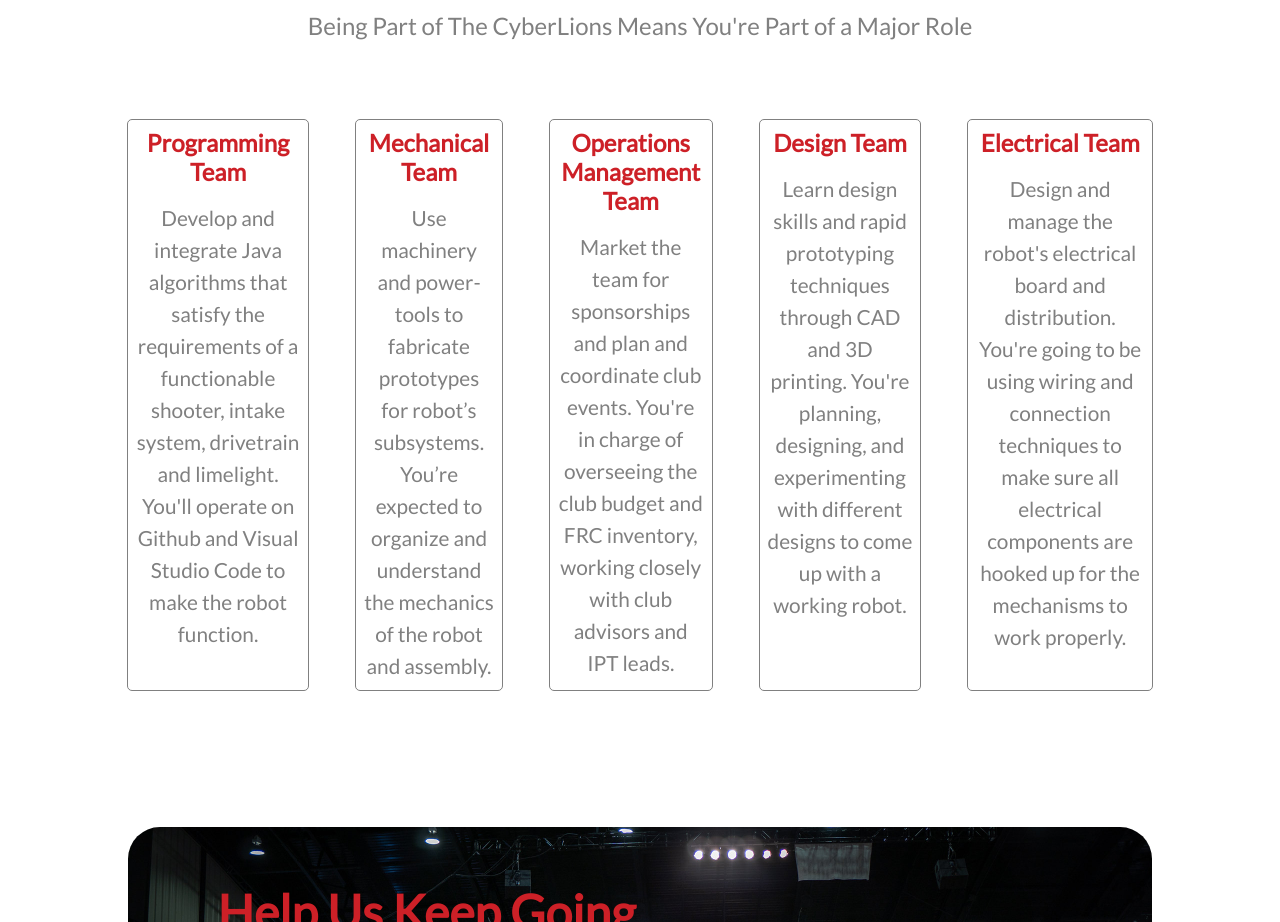
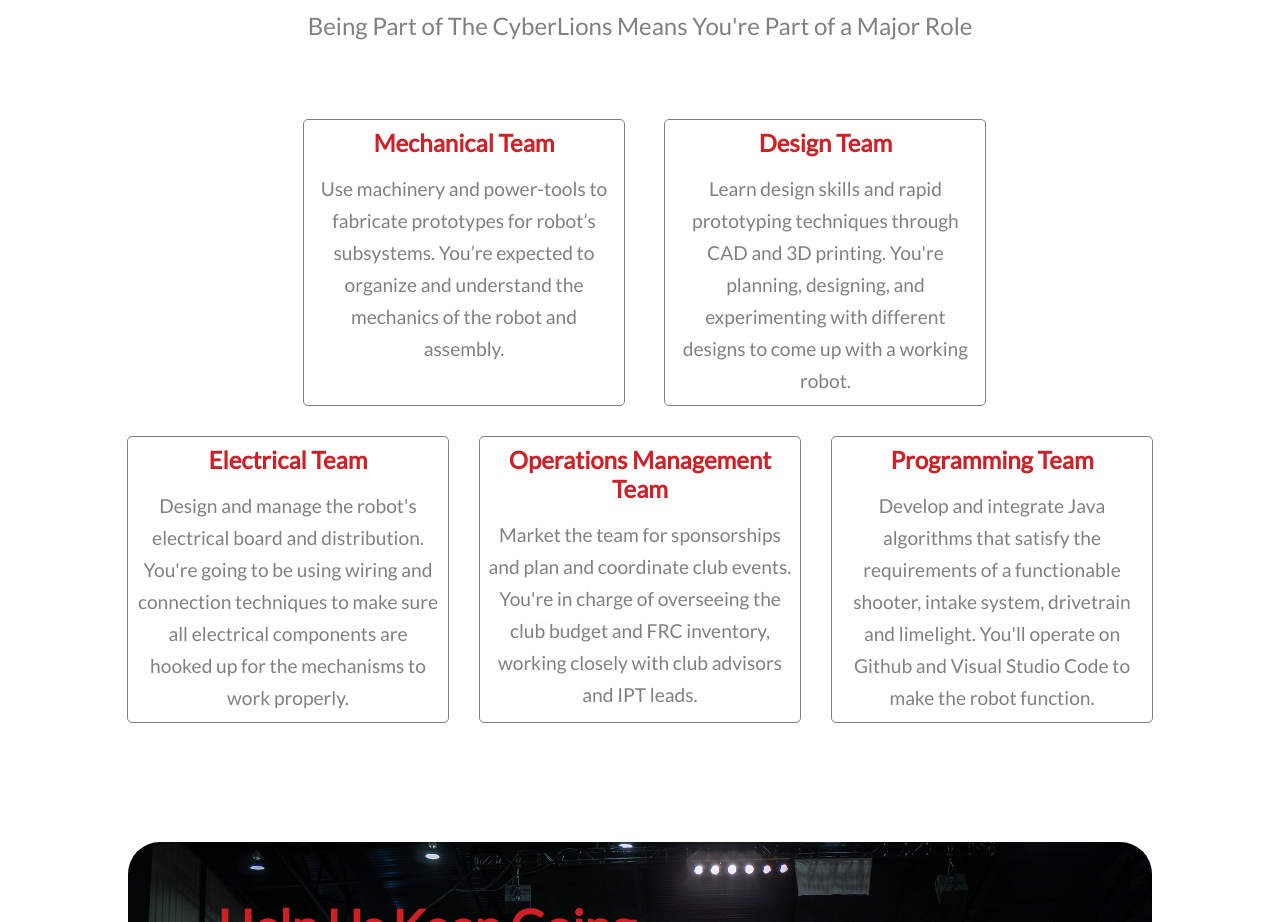
Before and after one commit to CyberLions-8521/Robotics-Site, a React (Create React App) app: page /about in a window 1280 px wide. Shown: the part 1100-2022 px from the top of the page. Built offline with nearby package versions, Linux system fonts and the light colour scheme; a web font is replaced by a local one.

Commit message:
New Design About Page
Subteam switch from columns to rows

```diff
--- a/src/App.css
+++ b/src/App.css
@@ -470,9 +470,15 @@ main::after{
 }
 
 .about-subteams{
-  display: flex;
-  flex-direction: row-reverse;
-  gap: 3rem;
+
+  display: grid;
+  grid-template-areas:
+  "mechanical mechanical design design"
+  "electrical operations operations software";
+
+  justify-content: center;
+  gap: 2rem;
+
 }
 
 .about-subteams article{
@@ -480,7 +486,7 @@ main::after{
   flex-direction: column;
   gap: 1rem;
 
-  max-width: 15rem;
+  max-width: 20rem;
   padding: 0.5rem;
   border-radius: 0.25rem;
 
@@ -491,9 +497,11 @@ main::after{
 
 #about-mechanical{
   grid-area: mechanical;
+  margin-left: 11rem;
 }
 #about-design{
   grid-area: design;
+  /* margin-right: 5rem; */
 }
 #about-electrical{
   grid-area: electrical;
@@ -510,7 +518,7 @@ main::after{
 }
 
 .about-subteams article > p{
-  font-size: 1.3rem;
+  font-size: 1.2rem;
   line-height: 2rem;
   color: var(--grey-for-font);
 }
--- a/src/pages/About.js
+++ b/src/pages/About.js
@@ -40,9 +40,9 @@ export default function About() {
                         </div>
 
                         <div className="about-subteams">
-                        <article id="about-electrical">
-                                <h1>Electrical Team</h1>
-                                <p>Design and manage the robot's electrical board and distribution. You're going to be using wiring and connection techniques to make sure all electrical components are hooked up for the mechanisms to work properly.</p>
+                            <article id="about-mechanical">
+                                <h1>Mechanical Team</h1>
+                                <p>Use machinery and power-tools to fabricate prototypes for robot’s subsystems. You’re expected to organize and understand the mechanics of the robot and assembly.</p>
                             </article>
 
                             <article id="about-design">
@@ -50,14 +50,14 @@ export default function About() {
                                 <p>Learn design skills and rapid prototyping techniques through CAD and 3D printing. You're planning, designing, and experimenting with different designs to come up with a working robot.</p>
                             </article>
 
+                            <article id="about-electrical">
+                                <h1>Electrical Team</h1>
+                                <p>Design and manage the robot's electrical board and distribution. You're going to be using wiring and connection techniques to make sure all electrical components are hooked up for the mechanisms to work properly.</p>
+                            </article>
+
                             <article id="about-operations">
                                 <h1>Operations Management Team</h1>
                                 <p>Market the team for sponsorships and plan and coordinate club events. You're in charge of overseeing the club budget and FRC inventory, working closely with club advisors and IPT leads.</p>
-                            </article>
-
-                            <article id="about-mechanical">
-                                <h1>Mechanical Team</h1>
-                                <p>Use machinery and power-tools to fabricate prototypes for robot’s subsystems. You’re expected to organize and understand the mechanics of the robot and assembly.</p>
                             </article>
 
                             <article id="about-software">
```
